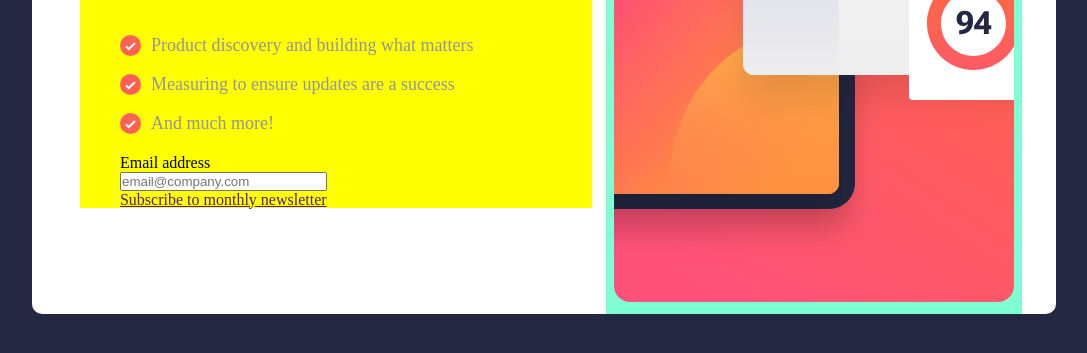
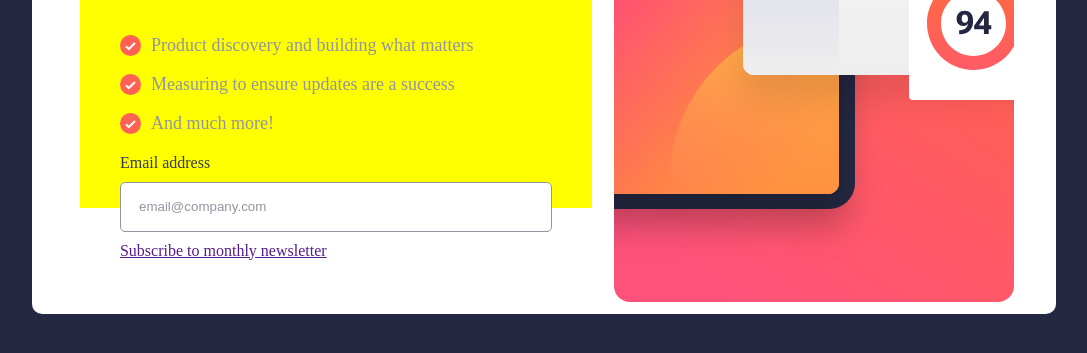
Before and after one commit to RenanDevWeb/-Newslettersignupform, a plain HTML site: page index.html in a window 1280 px wide. Shown: the part 379-732 px from the top of the page, without its empty margins (96-1183 px from the left). Drawn offline with Linux system fonts and the light colour scheme.

Commit message:
adicionando campo de input

```diff
--- a/css/styles.css
+++ b/css/styles.css
@@ -82,15 +82,34 @@ body{
     color: hsl(231, 7%, 60%);
 }
 
+
+
 .box1 .form{
     display: flex;
     flex-direction: column;
+    width: 100%;
 }
 
+.form span{
+    color:hsl(235, 18%, 26%);
+    font-size: 16px;
+}
 
-.box2{
-    background-color: aquamarine;
+.form input {
+    margin: 10px 0;
+    width: 100%;
+    height: 50px;
+    padding: 10px;
+    border: 1px solid hsl(231, 7%, 60%);
+     outline: none;
+     border-radius: 5px;
 }
+
+.form input::placeholder {
+    color: hsl(231, 7%, 60%);
+    padding: 8px;
+}
+
 
 .box2 img{
    padding: 8px;
```
